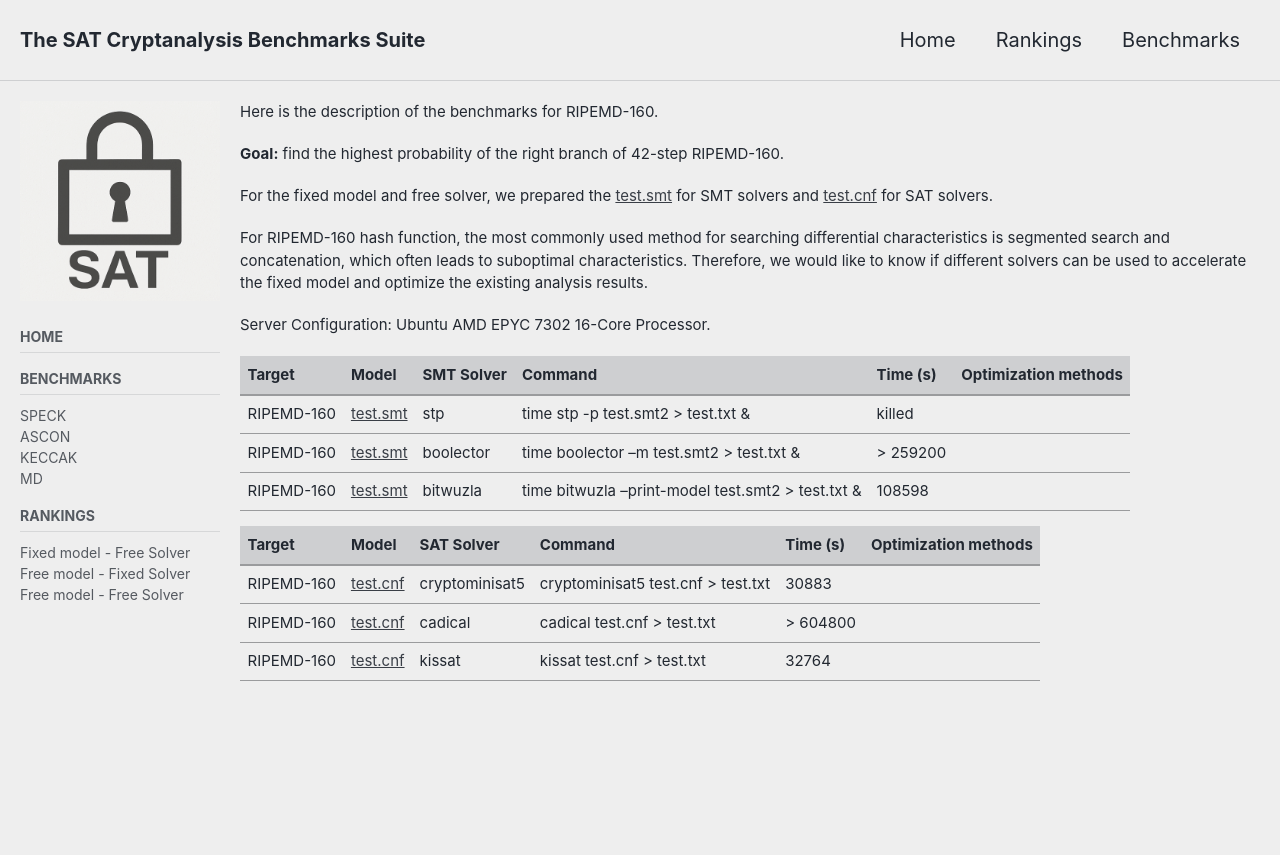
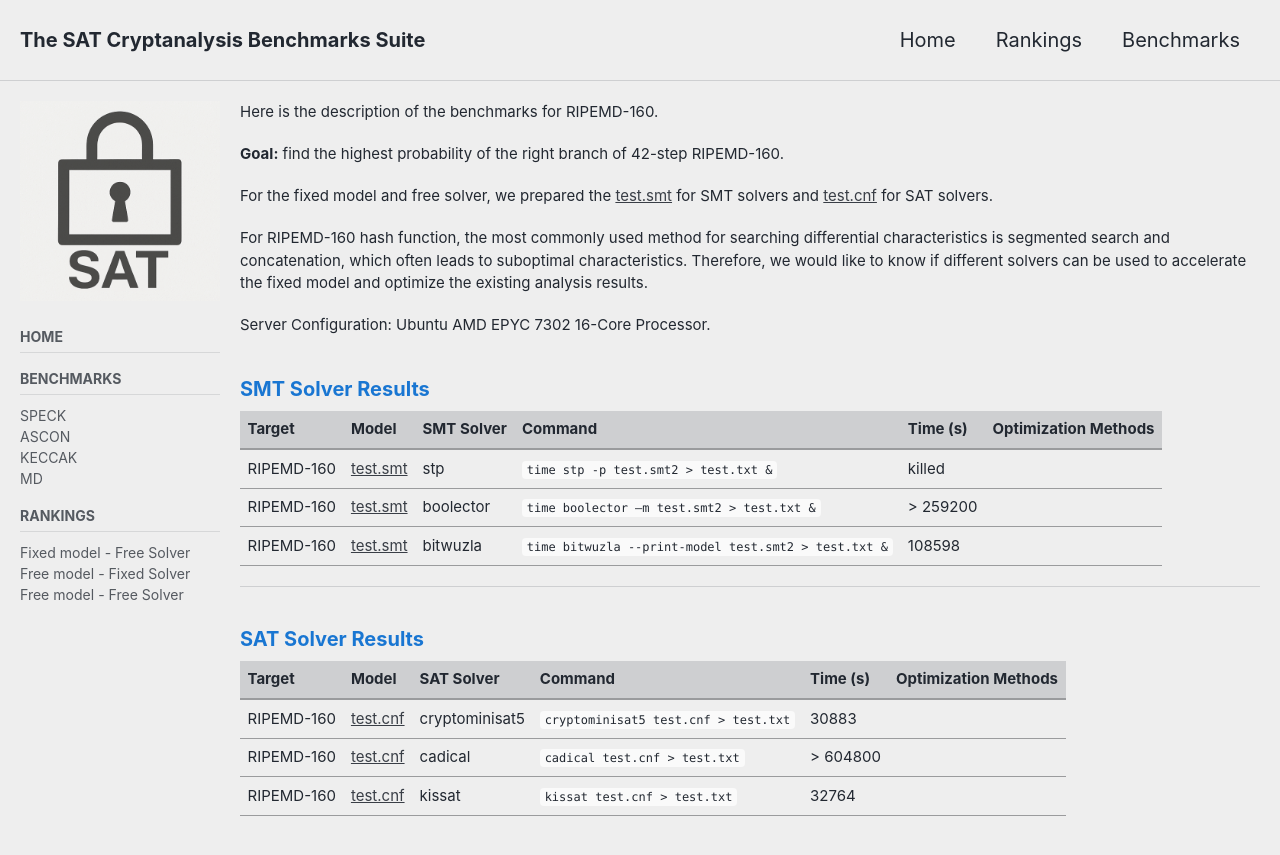
Before and after one commit to cryptanalysisbench/SATbench, a Jekyll site: the page built from benchmarks/MD.md, in a window 1280 px wide and 900 px high. Shown: the top 855 px of the window. Built offline with Jekyll 4.4.1, drawn with Linux system fonts in a browser that asks for light colours; cached includes are drawn as plain includes; nearby versions of some CDN libraries.

Commit message:
Update MD.md

```diff
--- a/benchmarks/MD.md
+++ b/benchmarks/MD.md
@@ -19,15 +19,20 @@ For RIPEMD-160 hash function, the most commonly used method for searching differ
 
 Server Configuration: Ubuntu AMD EPYC 7302 16-Core Processor.
 
-| Target | Model    | SMT Solver  | Command | Time (s)  | Optimization methods |
-| --------| -------- | ------- |------- | ------- | ------- |
-| RIPEMD-160 | [test.smt](../models/MD/42step_right.smt2)  | stp  | time stp -p test.smt2 > test.txt & | killed  |   |
-| RIPEMD-160 | [test.smt](../models/MD/42step_right.smt2)  | boolector | time boolector –m test.smt2 > test.txt & |  > 259200  |    |
-| RIPEMD-160 | [test.smt](../models/MD/42step_right.smt2)  | bitwuzla | time bitwuzla --print-model test.smt2  > test.txt & | 108598  |    |
+### SMT Solver Results
 
+| Target      | Model                                             | SMT Solver | Command                                                  | Time (s)    | Optimization Methods |
+|-------------|---------------------------------------------------|-------------|-----------------------------------------------------------|-------------|-----------------------|
+| RIPEMD-160  | [test.smt](../models/MD/42step_right.smt2)       | stp         | `time stp -p test.smt2 > test.txt &`                     | killed      |                       |
+| RIPEMD-160  | [test.smt](../models/MD/42step_right.smt2)       | boolector   | `time boolector –m test.smt2 > test.txt &`               | > 259200    |                       |
+| RIPEMD-160  | [test.smt](../models/MD/42step_right.smt2)       | bitwuzla    | `time bitwuzla --print-model test.smt2 > test.txt &`     | 108598      |                       |
 
-| Target | Model    | SAT Solver  | Command | Time (s)  | Optimization methods |
-| --------| -------- | ------- |------- | ------- | ------- |
-| RIPEMD-160 | [test.cnf](../models/MD/42step_right.cnf)  | cryptominisat5 | cryptominisat5 test.cnf > test.txt | 30883  |   |
-| RIPEMD-160 | [test.cnf](../models/MD/42step_right.cnf)  | cadical | cadical test.cnf > test.txt |  > 604800 |    |
-| RIPEMD-160 | [test.cnf](../models/MD/42step_right.cnf)  | kissat | kissat test.cnf > test.txt | 32764  |    |
+---
+
+### SAT Solver Results
+
+| Target      | Model                                             | SAT Solver      | Command                                      | Time (s)    | Optimization Methods |
+|-------------|---------------------------------------------------|------------------|-----------------------------------------------|-------------|-----------------------|
+| RIPEMD-160  | [test.cnf](../models/MD/42step_right.cnf)         | cryptominisat5   | `cryptominisat5 test.cnf > test.txt`          | 30883       |                       |
+| RIPEMD-160  | [test.cnf](../models/MD/42step_right.cnf)         | cadical          | `cadical test.cnf > test.txt`                 | > 604800    |                       |
+| RIPEMD-160  | [test.cnf](../models/MD/42step_right.cnf)         | kissat           | `kissat test.cnf > test.txt`                  | 32764       |                       |
```
